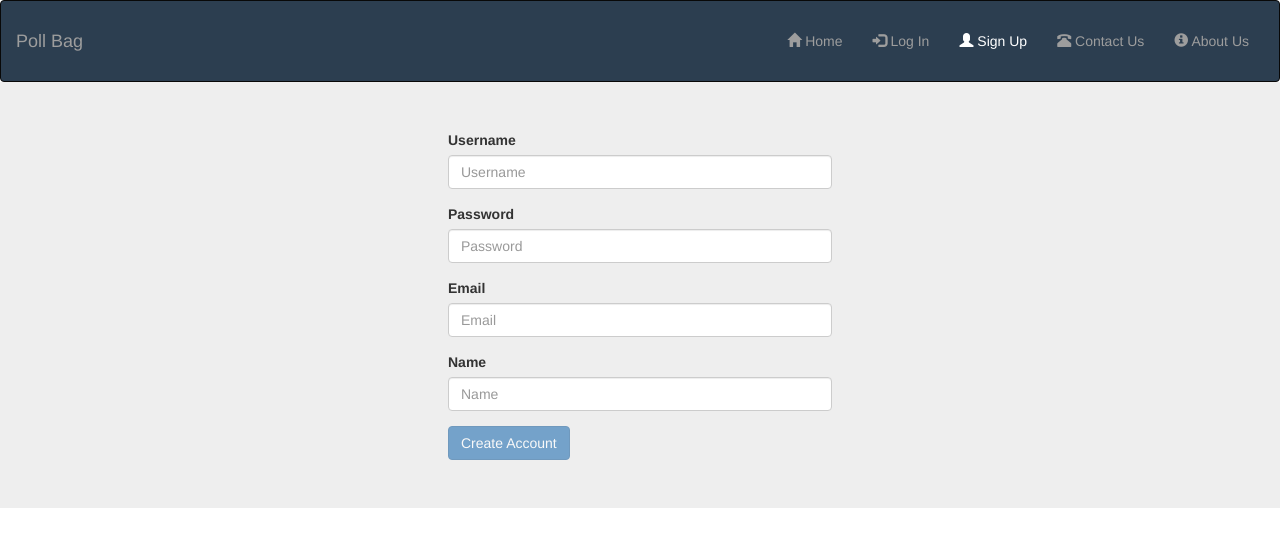
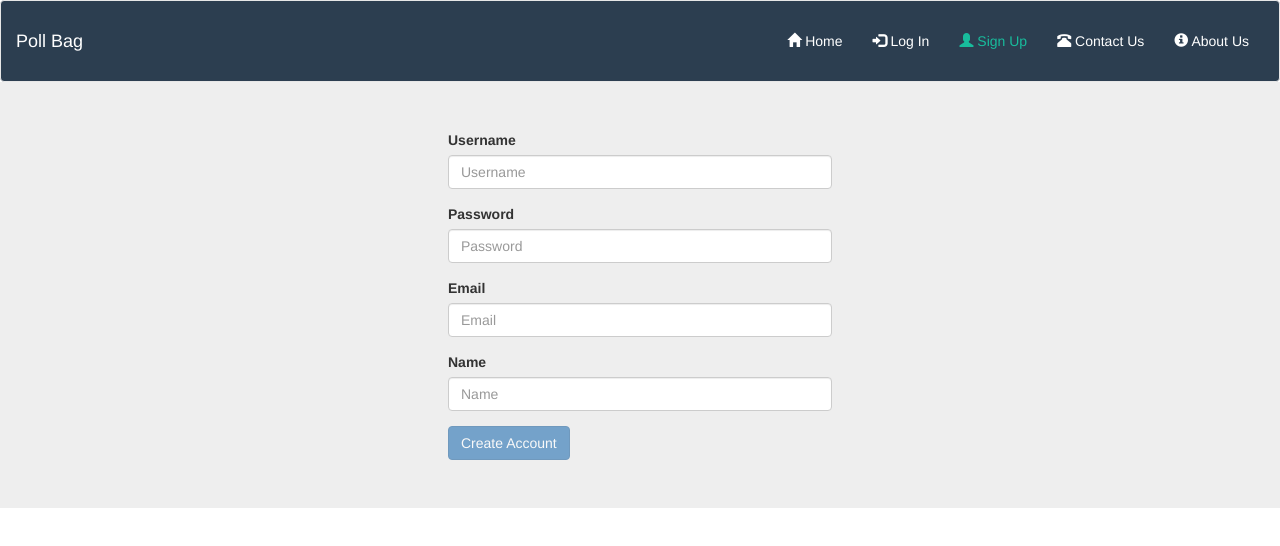
Before and after one commit to funcodin/social-poll-webapp, an Angular app in the folder poll-webapp/: page /signup in a window 1280 px wide. Shown: the top 546 px of the page. Built offline with nearby package versions, Linux system fonts and the light colour scheme.

Commit message:
Added custom colors

```diff
--- a/poll-webapp/src/app/components/shared/topnav/topnav.component.html
+++ b/poll-webapp/src/app/components/shared/topnav/topnav.component.html
@@ -1,4 +1,4 @@
-<nav class="navbar navbar-inverse top-navbar">
+<nav class="navbar navbar-default top-navbar">
   <div class="container-fluid">
     <div class="navbar-header">
       <a class="navbar-brand" href="#">Poll Bag</a>
--- a/poll-webapp/src/app/components/shared/topnav/topnavbar.css
+++ b/poll-webapp/src/app/components/shared/topnav/topnavbar.css
@@ -6,8 +6,21 @@
   padding-left: 0px;
   background: #2C3E50;
 
+
+}
+
+.navbar-brand {
+  color: #fff;
+}
+
+.navbar-nav a {
+  color: #fff;
+}
+.navbar-nav a:hover {
+  color: #fff;
 }
 
 .navbar-nav .active a{
   background-color: #2C3E50;
+  color: #18BC9C;
 }
```
